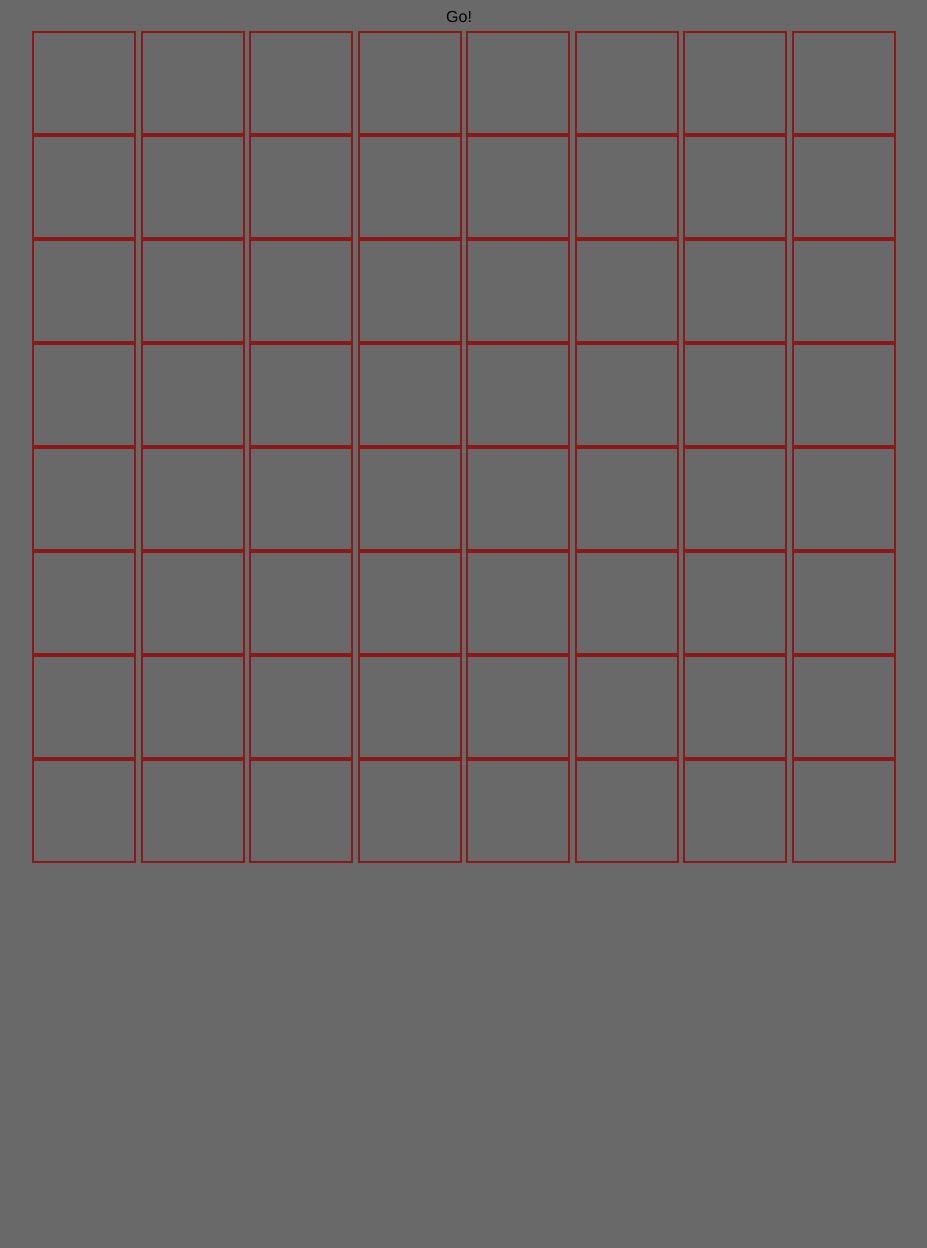
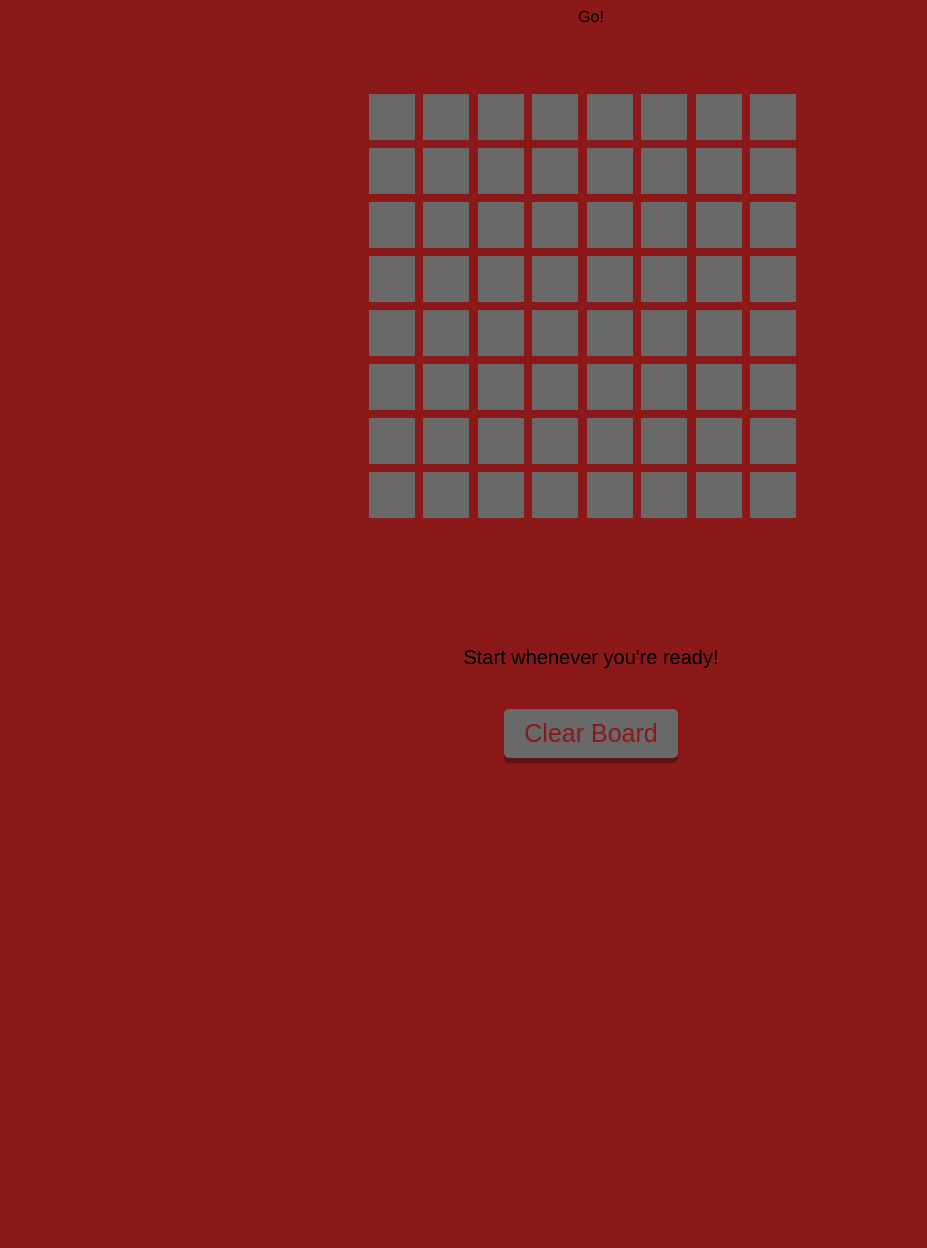
Before and after one commit to amack459/WDI_PROJECT1, a PHP site: page / in a window 1280 px wide. Shown: the top 1248 px of the page, without its empty margins (49-976 px from the left). After the commit the page ends 763 px from the top, so only its background shows below. Run offline with PHP 8.4, Linux system fonts and the light colour scheme.

Commit message:
piece images added and board properly situated

```diff
--- a/css/app.css
+++ b/css/app.css
@@ -1,14 +1,13 @@
 body{
-  background: #696969  ;
+  background: #8b1919  ;
   font-family: "Helvetica Neue";
   text-align: center;
-  width:1000px;
-  height: 1000px;
 }
 
 h1{
   font-family:  "Helvetica Neue";
   font-size: 50px;
+  margin: 50px;
 }
 
 ul{
@@ -16,25 +15,48 @@ ul{
   padding:0px 0px 0px 0px;
 }
 
-li {
-  display: inline-block;
-  border: 2px solid #8b1919;
-  width: 100px;
-  height: 100px;
-  vertical-align: top;
-  border-radius: 0px;
-}
-
-.board {
-  border: 0;
-  z-index: 1000;
+.container {
+  position: relative;
+  margin: 40px auto;
+  height: 500px;
+  width:  500px;
 
 }
 
+.one li{
+  display: inline-block;
+  border: none;
+  width: 50px;
+  height: 50px;
+  vertical-align: top;
+  border-radius: 0px;
+  margin-bottom: 2px;
+  box-sizing: border-box;
+  line-height: 50px;
+}
+
+.two li {
+  display: inline-block;
+  border: 2px solid #8b1919;
+  width: 50px;
+  height: 50px;
+  vertical-align: top;
+  border-radius: 0px;
+  margin-bottom: 4px;
+  box-sizing: border-box;
+  line-height: 50px;
+  background-color:#696969;
+}
+
+.one {
+  z-index: 1000;
+  position: absolute;
+}
+
 .two{
-  position: relative;
-  top: -995px;
-  left: 5px;
+  position: absolute;
+  top:26px;
+  left: 26px;
   border: none;
   z-index: -1000;
 }
@@ -44,12 +66,12 @@ li {
   padding: 10px 20px;
   border-radius: 5px;
   border: none;
-  background-color: #8b1919;
-  color: #A9A9A9;
+  background-color: #696969;
+  color: #8b1919;
   box-shadow: 0px 5px 1px 0 #611111;
-
   top: -5px;
-  cursor: pointer
+  cursor: pointer;
+  outline: none;
 }
 
 .narrator {
@@ -61,3 +83,8 @@ li {
   top: 0;
   box-shadow: none;
 }
+
+.board {
+  background-repeat: no-repeat;
+  background-position: center;
+}
--- a/home.html
+++ b/home.html
@@ -7,9 +7,9 @@
 </head>
 </h1>Go!</h1>
 <body>
-  <div>
+  <div class="container">
+    <div class="one">
       <ul>
-    <li class="board open"></li>
         <li class="board open"></li>
         <li class="board open"></li>
         <li class="board open"></li>
@@ -30,10 +30,8 @@
         <li class="board open"></li>
         <li class="board open"></li>
         <li class="board open"></li>
-    <li class="board open"></li>
       </ul>
       <ul>
-    <li class="board open"></li>
         <li class="board open"></li>
         <li class="board open"></li>
         <li class="board open"></li>
@@ -54,10 +52,52 @@
         <li class="board open"></li>
         <li class="board open"></li>
         <li class="board open"></li>
+      </ul>
+      <ul>
+        <li class="board open"></li>
+        <li class="board open"></li>
+        <li class="board open"></li>
+        <li class="board open"></li>
+        <li class="board open"></li>
+        <li class="board open"></li>
+        <li class="board open"></li>
+        <li class="board open"></li>
         <li class="board open"></li>
       </ul>
       <ul>
         <li class="board open"></li>
+        <li class="board open"></li>
+        <li class="board open"></li>
+        <li class="board open"></li>
+        <li class="board open"></li>
+        <li class="board open"></li>
+        <li class="board open"></li>
+        <li class="board open"></li>
+        <li class="board open"></li>
+      </ul>
+      <ul>
+        <li class="board open"></li>
+        <li class="board open"></li>
+        <li class="board open"></li>
+        <li class="board open"></li>
+        <li class="board open"></li>
+        <li class="board open"></li>
+        <li class="board open"></li>
+        <li class="board open"></li>
+        <li class="board open"></li>
+      </ul>
+      <ul>
+        <li class="board open"></li>
+        <li class="board open"></li>
+        <li class="board open"></li>
+        <li class="board open"></li>
+        <li class="board open"></li>
+        <li class="board open"></li>
+        <li class="board open"></li>
+        <li class="board open"></li>
+        <li class="board open"></li>
+      </ul>
+      <ul>
         <li class="board open"></li>
         <li class="board open"></li>
         <li class="board open"></li>
@@ -152,6 +192,7 @@
         <li class="grid open"></li>
       </ul>
     </div>
+  </div>
   <div class="narrator">Start whenever you're ready!</div>
   <button id="clear">Clear Board</button>
 </body>
--- a/js/app.js
+++ b/js/app.js
@@ -9,8 +9,9 @@
     //win function
       //5 in a row (vertical, horizontal or diagonal
 
-        // $(document).ready(function(){
-        //   });
+// $(document).ready(function(){
+
+// });
 window.addEventListener("DOMContentLoaded", function() {
 
       var narrator = document.getElementsByClassName("narrator")[0];
@@ -22,8 +23,8 @@ window.addEventListener("DOMContentLoaded", function() {
 
       for(var i=0; i<squares.length;i++){
         squares[i].addEventListener("click", function(){
-          if(!this.innerHTML && !gameOver){
-            this.innerHTML = player;
+          if(!this.style.backgroundImage && !gameOver){
+            this.style.backgroundImage = "url(go_" + player + ".png)";
             this.className = "board " + player;
 
             if(checkForWin()) {
@@ -42,11 +43,11 @@ window.addEventListener("DOMContentLoaded", function() {
 
     clear.addEventListener('click', function() {
       for(var i=0;i<squares.length;i++) {
-        squares[i].innerHTML = "";
+        squares[i].style.backgroundImage = "";
         squares[i].id = "open";
       }
 
-      player = "b";
+
       gameOver = false;
       narrator.innerHTML = "Start whenever you're ready!";
 });
```
Also changed, not shown: go_b.png (renamed from go_black.png), go_w.png (renamed from go_white.png). Lines whose indentation alone changed are shown as unchanged.
